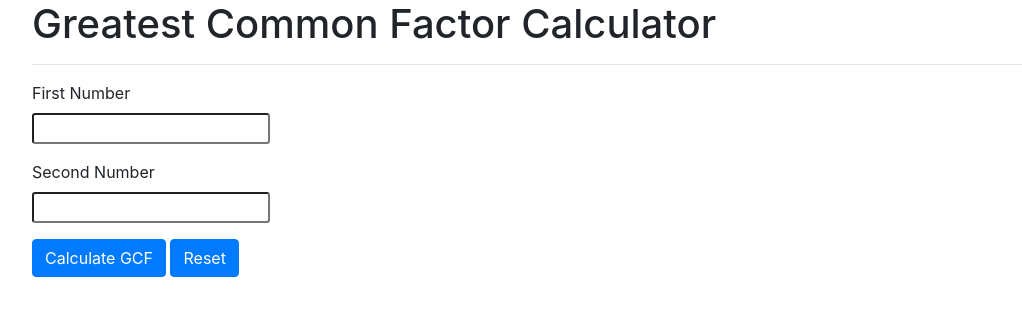
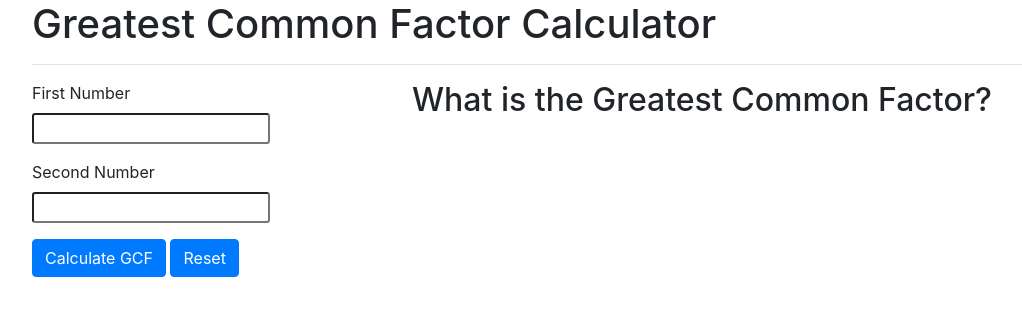
Before and after one commit to itingc/greatest_common_factor, a Flask app: page / in a window 1280 px wide. Shown: the top 316 px of the page, without its empty margins (53-1075 px from the left). Run offline with Flask 2, Linux system fonts and the light colour scheme; some libraries are stand-ins or nearby versions.

Commit message:
fix bug: adding custom style sheet

```diff
--- a/app/__init__.py
+++ b/app/__init__.py
@@ -1,10 +1,14 @@
 from flask import Flask
 from config import Config
+import os
 
 
 app = Flask(__name__)
+
 app.config['SECRET_KEY'] = 'dafawefawefeahtrdhdr'
 app.config.from_object(Config)
 
+app._static_folder = os.path.join(os.getcwd(), 'static')
+
 
 from app import routes
--- a/app/templates/index.html
+++ b/app/templates/index.html
@@ -2,7 +2,8 @@
 <html lang="en">
     <head>
         <title>Greatest Common Factor Calculator</title>
-        <link rel="stylesheet" href="https://stackpath.bootstrapcdn.com/bootstrap/4.3.1/css/bootstrap.min.css" integrity="sha384-ggOyR0iXCbMQv3Xipma34MD+dH/1fQ784/j6cY/iJTQUOhcWr7x9JvoRxT2MZw1T" crossorigin="anonymous">
+        <link rel="stylesheet" type="text/css" href="https://stackpath.bootstrapcdn.com/bootstrap/4.3.1/css/bootstrap.min.css" integrity="sha384-ggOyR0iXCbMQv3Xipma34MD+dH/1fQ784/j6cY/iJTQUOhcWr7x9JvoRxT2MZw1T" crossorigin="anonymous">
+        <link rel="stylesheet" type="text/css" href="{{url_for('static', filename='style.css')}}" >
     </head>
     <body>
         <div class="container">
@@ -11,10 +12,12 @@
         <!-- print out result -->
         {%  with messages = get_flashed_messages() %}
         {% if messages %}
-            <strong style="color:red;font-size: 20px;">{{messages[0]}}</strong>
+            <strong>{{messages[0]}}</strong>
         {% endif %}
         {% endwith %}
 
+        <div class="row">
+            <div class="col-sm-4">
             <form action="" method="post" novalidate>
                 {{ form.hidden_tag() }}
                 <div class="form-group">
@@ -29,5 +32,11 @@
                 <a href="{{url_for('gcf') }}"  class="btn btn-primary">Reset</a>
             </form>
             </div>
+
+            <div class="col-sm-8">
+                <h2>What is the Greatest Common Factor?</h2>
+            </div>
+        </div>
+        </div>
     </body>
 </html>
```
Also changed, not shown: static/style.css (added). Lines whose indentation alone changed are shown as unchanged.
